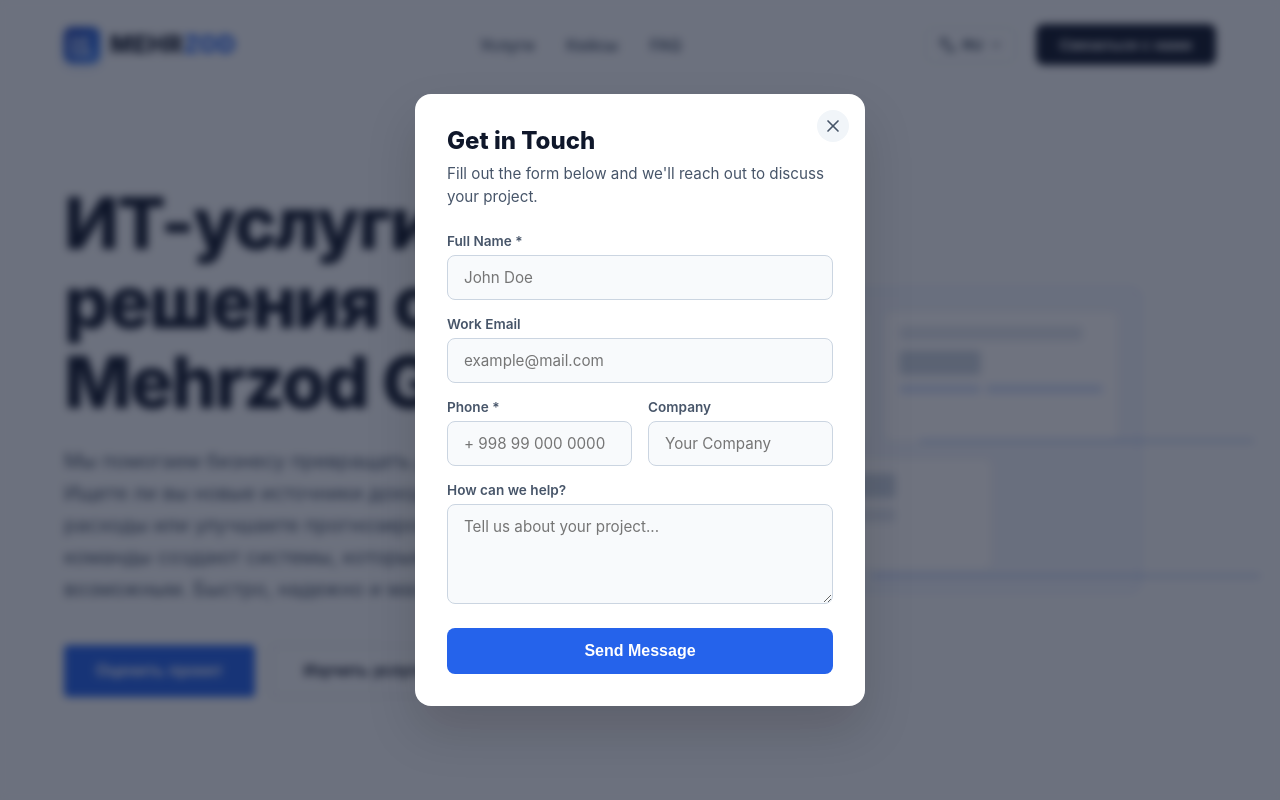
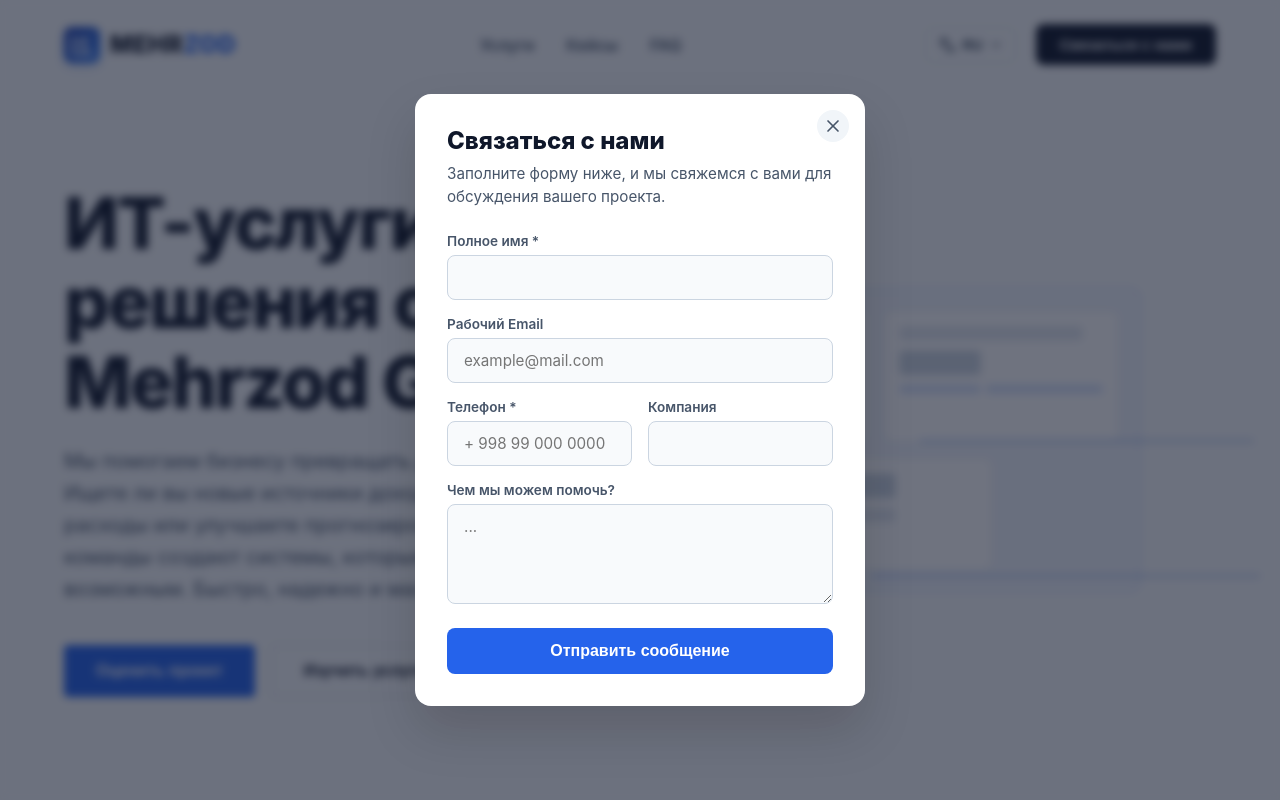
Before and after one commit to kamalovicdev-sys/innowise-clone, a React (Vite) app: page / in a window 1280 px wide. Both pictures are taken after a click on the button "Связаться с нами". Shown: the top 800 px of the page. Built offline with nearby package versions, Linux system fonts and the light colour scheme.

Commit message:
edit new edition

```diff
--- a/src/components/ui/ContactModal/ContactModal.jsx
+++ b/src/components/ui/ContactModal/ContactModal.jsx
@@ -2,8 +2,10 @@ import React, { useState, useEffect, useRef } from 'react';
 import styles from './ContactModal.module.css';
 import { X, Check } from 'lucide-react';
 import emailjs from '@emailjs/browser';
+import { useTranslation } from 'react-i18next'; // 1. Hookni import qilamiz
 
 const ContactModal = ({ isOpen, onClose }) => {
+  const { t } = useTranslation(); // 2. Hookni chaqiramiz
   const form = useRef();
 
   // State'ga shablondagi barcha maydonlarni qo'shamiz
@@ -51,7 +53,8 @@ const ContactModal = ({ isOpen, onClose }) => {
         }, 3000);
     }, (error) => {
         setIsLoading(false);
-        alert("Xatolik yuz berdi. Iltimos, qayta urinib ko'ring.");
+        // Xatolik xabarini ham tarjima qildik
+        alert(t('contactModal.errorMsg'));
         console.log(error.text);
     });
   };
@@ -70,44 +73,44 @@ const ContactModal = ({ isOpen, onClose }) => {
               <div className={styles.successIcon}>
                 <Check size={32} />
               </div>
-              <h3 className={styles.title}>Thank You!</h3>
-              <p className={styles.subtitle}>We have received your message and will get back to you shortly.</p>
+              <h3 className={styles.title}>{t('contactModal.successTitle')}</h3>
+              <p className={styles.subtitle}>{t('contactModal.successDesc')}</p>
             </div>
           ) : (
             <>
-              <h2 className={styles.title}>Get in Touch</h2>
-              <p className={styles.subtitle}>Fill out the form below and we'll reach out to discuss your project.</p>
+              <h2 className={styles.title}>{t('contactModal.title')}</h2>
+              <p className={styles.subtitle}>{t('contactModal.subtitle')}</p>
 
               <form ref={form} onSubmit={handleSubmit}>
                 <div className={styles.formGroup}>
-                  <label className={styles.label} htmlFor="modal-name">Full Name *</label>
-                  <input type="text" id="modal-name" name="name" className={styles.input} placeholder="John Doe" value={formData.name} onChange={handleChange} required />
+                  <label className={styles.label} htmlFor="modal-name">{t('contactModal.name')}</label>
+                  <input type="text" id="modal-name" name="name" className={styles.input} placeholder="" value={formData.name} onChange={handleChange} required />
                 </div>
 
                 <div className={styles.formGroup}>
-                  <label className={styles.label} htmlFor="modal-email">Work Email </label>
+                  <label className={styles.label} htmlFor="modal-email">{t('contactModal.email')}</label>
                   <input type="email" id="modal-email" name="email" className={styles.input} placeholder="example@mail.com" value={formData.email} onChange={handleChange}  />
                 </div>
 
                 {/* Telefon va Kompaniya maydonlari joy tejash uchun yonma-yon qo'yildi */}
                 <div style={{ display: 'grid', gridTemplateColumns: '1fr 1fr', gap: '16px' }}>
                   <div className={styles.formGroup}>
-                    <label className={styles.label} htmlFor="modal-phone">Phone *</label>
+                    <label className={styles.label} htmlFor="modal-phone">{t('contactModal.phone')}</label>
                     <input type="tel" id="modal-phone" name="phone" className={styles.input} placeholder="+ 998 99 000 0000" value={formData.phone} onChange={handleChange}  required />
                   </div>
                   <div className={styles.formGroup}>
-                    <label className={styles.label} htmlFor="modal-company">Company</label>
-                    <input type="text" id="modal-company" name="company" className={styles.input} placeholder="Your Company" value={formData.company} onChange={handleChange} />
+                    <label className={styles.label} htmlFor="modal-company">{t('contactModal.company')}</label>
+                    <input type="text" id="modal-company" name="company" className={styles.input} placeholder="" value={formData.company} onChange={handleChange} />
                   </div>
                 </div>
 
                 <div className={styles.formGroup}>
-                  <label className={styles.label} htmlFor="modal-message">How can we help? </label>
-                  <textarea id="modal-message" name="message" className={styles.textarea} placeholder="Tell us about your project..." value={formData.message} onChange={handleChange}  ></textarea>
+                  <label className={styles.label} htmlFor="modal-message">{t('contactModal.message')}</label>
+                  <textarea id="modal-message" name="message" className={styles.textarea} placeholder="..." value={formData.message} onChange={handleChange}  ></textarea>
                 </div>
 
                 <button type="submit" className={styles.submitBtn} disabled={isLoading}>
-                  {isLoading ? 'Sending...' : 'Send Message'}
+                  {isLoading ? t('contactModal.sending') : t('contactModal.btnSubmit')}
                 </button>
               </form>
             </>
--- a/src/locales/en/translation.json
+++ b/src/locales/en/translation.json
@@ -54,16 +54,46 @@
     "title": "Your project at your pace",
     "subtitle": "Each step moves your data closer to real business value with zero wasted effort or guesswork.",
     "steps": {
-      "step1": { "title": "Requirement analysis", "desc": "We look at how your team uses data, find what's missing, and define what your analytics system needs to deliver." },
-      "step2": { "title": "Data architecture", "desc": "We design how your data is structured, labeled, and linked, so your analytics are accurate, fast, and easy to scale." },
-      "step3": { "title": "Data ingestion", "desc": "Whether it's files, APIs, or cloud tools, we connect every source and ensure your data flows into one place without errors or delays." },
-      "step4": { "title": "Data lake building", "desc": "We set up storage for all raw and semi-structured data, so you can keep everything in one place and use it later for reports or deep analysis." },
-      "step5": { "title": "Data warehouse setup", "desc": "This is where clean data lives. We set up a central warehouse that keeps everything organized and ready for reporting." },
-      "step6": { "title": "Data cleaning", "desc": "From duplicates to format mismatches, we resolve the issues that slow teams down, so every record can be trusted." },
-      "step7": { "title": "ETL/ELT development", "desc": "Your analytics are only as fresh as your pipeline. We set up flows that move and transform data without delays or manual work." },
-      "step8": { "title": "Quality assurance", "desc": "We test each component of your data pipeline, including data connections, pipeline logic, data accuracy, load times to prevent future issues." },
-      "step9": { "title": "Deployment", "desc": "Finally, we put it all in motion — automating updates, syncing reports, and handing off a system that's ready to deliver insights from day one." },
-      "step10": { "title": "Data analytics", "desc": "With everything in place, we integrate real-time analytics into your workflows so your team can explore data insights and make data-driven decisions." }
+      "step1": {
+        "title": "Requirement analysis",
+        "desc": "We look at how your team uses data, find what's missing, and define what your analytics system needs to deliver."
+      },
+      "step2": {
+        "title": "Data architecture",
+        "desc": "We design how your data is structured, labeled, and linked, so your analytics are accurate, fast, and easy to scale."
+      },
+      "step3": {
+        "title": "Data ingestion",
+        "desc": "Whether it's files, APIs, or cloud tools, we connect every source and ensure your data flows into one place without errors or delays."
+      },
+      "step4": {
+        "title": "Data lake building",
+        "desc": "We set up storage for all raw and semi-structured data, so you can keep everything in one place and use it later for reports or deep analysis."
+      },
+      "step5": {
+        "title": "Data warehouse setup",
+        "desc": "This is where clean data lives. We set up a central warehouse that keeps everything organized and ready for reporting."
+      },
+      "step6": {
+        "title": "Data cleaning",
+        "desc": "From duplicates to format mismatches, we resolve the issues that slow teams down, so every record can be trusted."
+      },
+      "step7": {
+        "title": "ETL/ELT development",
+        "desc": "Your analytics are only as fresh as your pipeline. We set up flows that move and transform data without delays or manual work."
+      },
+      "step8": {
+        "title": "Quality assurance",
+        "desc": "We test each component of your data pipeline, including data connections, pipeline logic, data accuracy, load times to prevent future issues."
+      },
+      "step9": {
+        "title": "Deployment",
+        "desc": "Finally, we put it all in motion — automating updates, syncing reports, and handing off a system that's ready to deliver insights from day one."
+      },
+      "step10": {
+        "title": "Data analytics",
+        "desc": "With everything in place, we integrate real-time analytics into your workflows so your team can explore data insights and make data-driven decisions."
+      }
     }
   },
   "expertise": {
@@ -194,5 +224,20 @@
     "rights": "Mehrzod Business Group. All rights reserved.",
     "privacy": "Privacy Policy",
     "terms": "Terms of Service"
+  },
+
+  "contactModal": {
+    "title": "Get in Touch",
+    "subtitle": "Fill out the form below and we'll reach out to discuss your project.",
+    "name": "Full Name *",
+    "email": "Work Email",
+    "phone": "Phone *",
+    "company": "Company",
+    "message": "How can we help?",
+    "btnSubmit": "Send Message",
+    "sending": "Sending...",
+    "successTitle": "Thank You!",
+    "successDesc": "We have received your message and will get back to you shortly.",
+    "errorMsg": "An error occurred. Please try again."
   }
 }
--- a/src/locales/ru/translation.json
+++ b/src/locales/ru/translation.json
@@ -194,5 +194,20 @@
     "rights": "Mehrzod Business Group. Все права защищены.",
     "privacy": "Политика конфиденциальности",
     "terms": "Условия использования"
+  },
+
+  "contactModal": {
+    "title": "Связаться с нами",
+    "subtitle": "Заполните форму ниже, и мы свяжемся с вами для обсуждения вашего проекта.",
+    "name": "Полное имя *",
+    "email": "Рабочий Email",
+    "phone": "Телефон *",
+    "company": "Компания",
+    "message": "Чем мы можем помочь?",
+    "btnSubmit": "Отправить сообщение",
+    "sending": "Отправка...",
+    "successTitle": "Спасибо!",
+    "successDesc": "Мы получили ваше сообщение и скоро свяжемся с вами.",
+    "errorMsg": "Произошла ошибка. Пожалуйста, попробуйте еще раз."
   }
 }
--- a/src/locales/uz/translation.json
+++ b/src/locales/uz/translation.json
@@ -194,5 +194,20 @@
     "rights": "Mehrzod Business Group. Barcha huquqlar himoyalangan.",
     "privacy": "Maxfiylik siyosati",
     "terms": "Xizmat ko'rsatish shartlari"
+  },
+
+  "contactModal": {
+    "title": "Biz bilan bog'laning",
+    "subtitle": "Quyidagi shaklni to'ldiring va loyihangizni muhokama qilish uchun siz bilan bog'lanamiz.",
+    "name": "To'liq ism *",
+    "email": "Ishchi Email",
+    "phone": "Telefon raqami *",
+    "company": "Kompaniya",
+    "message": "Sizga qanday yordam bera olamiz?",
+    "btnSubmit": "Xabarni yuborish",
+    "sending": "Yuborilmoqda...",
+    "successTitle": "Rahmat!",
+    "successDesc": "Xabaringiz qabul qilindi va tez orada siz bilan bog'lanamiz.",
+    "errorMsg": "Xatolik yuz berdi. Iltimos, qayta urinib ko'ring."
   }
 }
```
